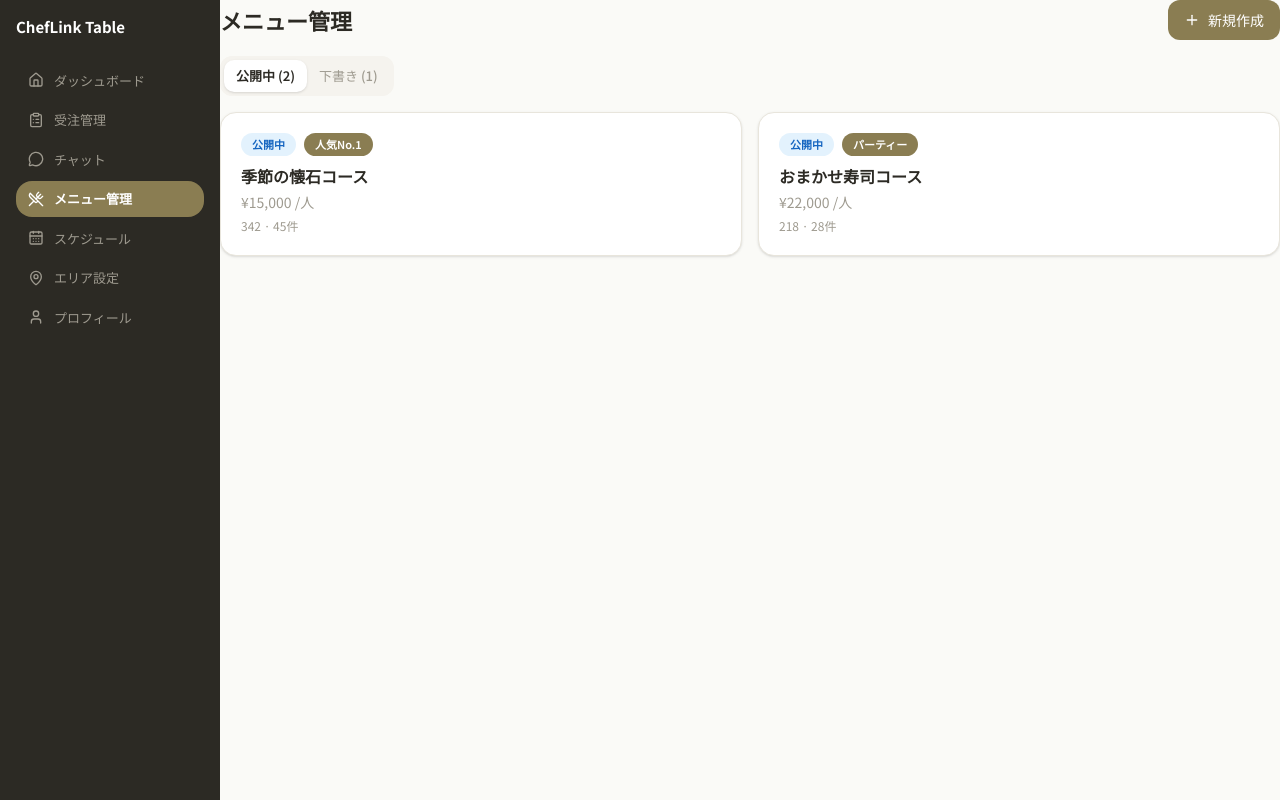
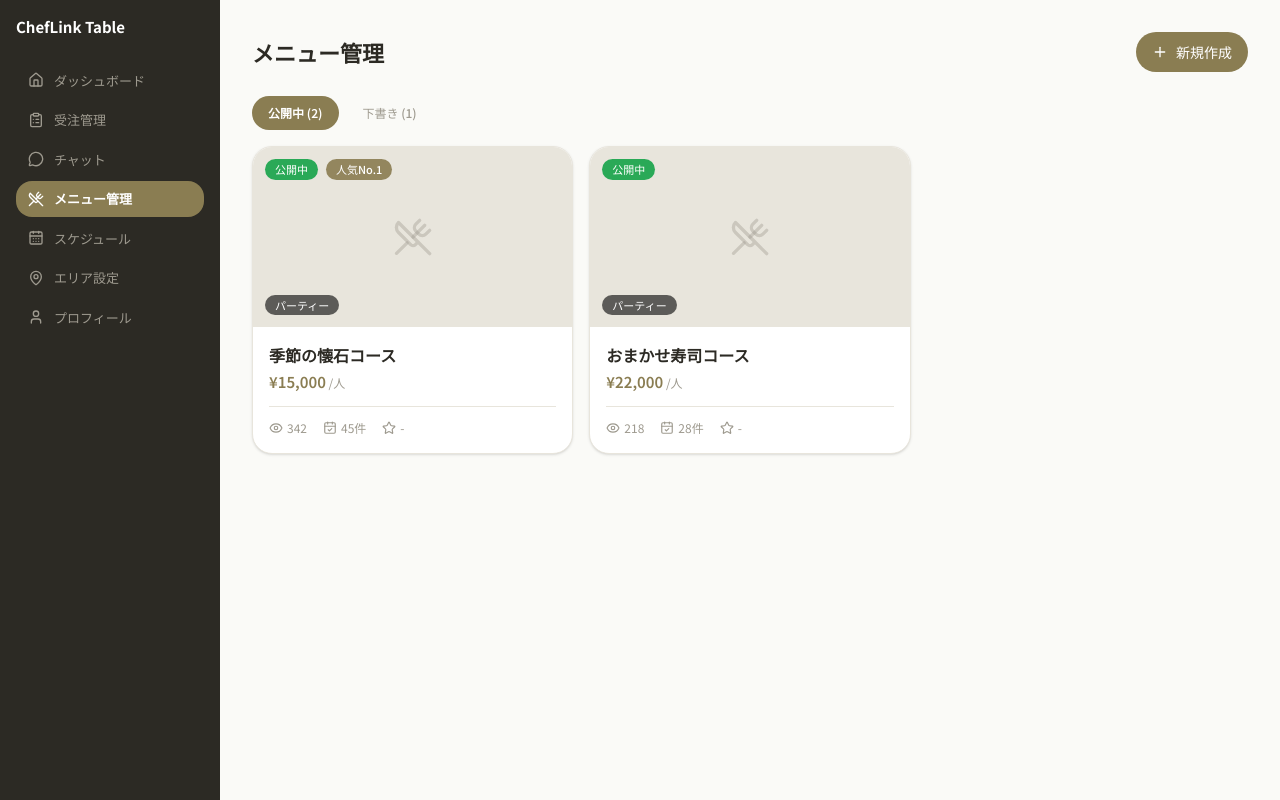
Before and after one commit to minhpham812/scan-chef-sharedine, a React (Vite) app: page /plans in a window 1280 px wide. Built offline with nearby package versions, Linux system fonts and the light colour scheme.

Commit message:
Refactor PlansPage to use structured Plan interface and improve tab filtering functionality

```diff
--- a/src/components/schedule/schedule-calendar.tsx
+++ b/src/components/schedule/schedule-calendar.tsx
@@ -76,7 +76,6 @@ export function ScheduleCalendar({
 
             const isSelected = selectedDay === day
             const isScheduled = scheduledDays.has(day)
-            const isToday = day === 16 // simplified: compare to actual today if needed
             const weekDay = new Date(year, month, day).getDay()
 
             return (
--- a/src/pages/plans-page.tsx
+++ b/src/pages/plans-page.tsx
@@ -1,51 +1,205 @@
 import { useState } from 'react'
-import { Card, CardContent, CardHeader, CardTitle } from '@/components/ui/card'
+import { Link } from 'react-router-dom'
+import { Plus, Eye, CalendarCheck, Star, UtensilsCrossed } from 'lucide-react'
 import { Button } from '@/components/ui/button'
-import { Badge } from '@/components/ui/badge'
-import { Tabs, TabsList, TabsTrigger } from '@/components/ui/tabs'
-import { Plus } from 'lucide-react'
+import { PageHeader, PageContent } from '@/components/layout/page-header'
+import { cn } from '@/lib/utils'
 
-const publishedPlans = [
-  { id: 1, tag: '公開中', popular: '人気No.1', title: '季節の懐石コース', price: '¥15,000', reviews: '342', bookings: '45件' },
-  { id: 2, tag: '公開中', popular: 'パーティー', title: 'おまかせ寿司コース', price: '¥22,000', reviews: '218', bookings: '28件' },
+interface Plan {
+  id: string
+  title: string
+  price: string
+  category: string
+  status: 'published' | 'draft'
+  badges?: string[]
+  views: number
+  bookings: number
+  rating: string
+}
+
+const publishedPlans: Plan[] = [
+  {
+    id: 'b1000000-0000-0000-0000-000000000001',
+    title: '季節の懐石コース',
+    price: '¥15,000',
+    category: 'パーティー',
+    status: 'published',
+    badges: ['公開中', '人気No.1'],
+    views: 342,
+    bookings: 45,
+    rating: '-',
+  },
+  {
+    id: 'b1000000-0000-0000-0000-000000000002',
+    title: 'おまかせ寿司コース',
+    price: '¥22,000',
+    category: 'パーティー',
+    status: 'published',
+    badges: ['公開中'],
+    views: 218,
+    bookings: 28,
+    rating: '-',
+  },
 ]
 
-const draftPlans = [
-  { id: 3, tag: '下書き', popular: '', title: '新規プラン（仮）', price: '¥10,000', reviews: '-', bookings: '-' },
+const draftPlans: Plan[] = [
+  {
+    id: 'draft-1',
+    title: '新規プラン（仮）',
+    price: '¥10,000',
+    category: '',
+    status: 'draft',
+    badges: ['下書き'],
+    views: 0,
+    bookings: 0,
+    rating: '-',
+  },
 ]
 
-export function PlansPage() {
-  const [tab, setTab] = useState('published')
+interface TabFilterProps {
+  publishedCount: number
+  draftCount: number
+  activeTab: 'published' | 'draft'
+  onTabChange: (tab: 'published' | 'draft') => void
+}
 
+function TabFilter({ publishedCount, draftCount, activeTab, onTabChange }: TabFilterProps) {
   return (
-    <div className="space-y-4">
-      <div className="flex items-center justify-between">
-        <h1 className="text-[22px] font-heading font-semibold text-[#2c2a24]">メニュー管理</h1>
-        <Button><Plus className="h-4 w-4" />新規作成</Button>
-      </div>
-      <Tabs value={tab} onValueChange={setTab}>
-        <TabsList>
-          <TabsTrigger value="published">公開中 ({publishedPlans.length})</TabsTrigger>
-          <TabsTrigger value="draft">下書き ({draftPlans.length})</TabsTrigger>
-        </TabsList>
-      </Tabs>
-      <div className="grid gap-4 lg:grid-cols-2">
-        {(tab === 'published' ? publishedPlans : draftPlans).map((plan) => (
-          <Card key={plan.id} className="hover:shadow-md transition-shadow cursor-pointer">
-            <CardHeader className="pb-2">
-              <div className="flex items-center gap-2">
-                <Badge variant={plan.tag === '公開中' ? 'success' : 'secondary'}>{plan.tag}</Badge>
-                {plan.popular && <Badge variant="default">{plan.popular}</Badge>}
-              </div>
-            </CardHeader>
-            <CardContent>
-              <CardTitle className="text-[16px]">{plan.title}</CardTitle>
-              <p className="text-[14px] text-[#9e9a8f] mt-1">{plan.price} /人</p>
-              <p className="text-[12px] text-[#9e9a8f] mt-1">{plan.reviews} {plan.bookings !== '-' ? `· ${plan.bookings}` : ''}</p>
-            </CardContent>
-          </Card>
-        ))}
-      </div>
+    <div className="flex gap-2 overflow-x-auto">
+      <button
+        onClick={() => onTabChange('published')}
+        className={cn(
+          'shrink-0 rounded-full px-4 py-2 text-[12px] font-medium transition-colors',
+          activeTab === 'published'
+            ? 'bg-primary text-white font-semibold'
+            : 'text-muted hover:text-foreground'
+        )}
+      >
+        公開中 ({publishedCount})
+      </button>
+      <button
+        onClick={() => onTabChange('draft')}
+        className={cn(
+          'shrink-0 rounded-full px-4 py-2 text-[12px] font-medium transition-colors',
+          activeTab === 'draft'
+            ? 'bg-primary text-white font-semibold'
+            : 'text-muted hover:text-foreground'
+        )}
+      >
+        下書き ({draftCount})
+      </button>
     </div>
   )
 }
+
+interface PlanCardProps {
+  plan: Plan
+}
+
+function PlanCard({ plan }: PlanCardProps) {
+  return (
+    <Link to={`/plans/${plan.id}`} className="block">
+      <div className="group overflow-hidden rounded-xl border border-[#e8e5dc] bg-white shadow-sm transition-shadow hover:shadow-md">
+        {/* Image area */}
+        <div className="relative h-[180px] w-full overflow-hidden bg-[#E8E5DC]">
+          <div className="flex h-full w-full items-center justify-center">
+            <UtensilsCrossed className="h-10 w-10 text-muted/40" />
+          </div>
+
+          {/* Badges */}
+          <div className="absolute left-3 top-3 flex gap-2">
+            {plan.badges?.map((badge) => (
+              <span
+                key={badge}
+                className={cn(
+                  'rounded-full px-2.5 py-0.5 text-[11px] font-medium text-white',
+                  badge === '公開中' && 'bg-[#16a34a]/90',
+                  badge === '人気No.1' && 'bg-primary/90',
+                  badge === '下書き' && 'bg-[#9e9a8f]/90'
+                )}
+              >
+                {badge}
+              </span>
+            ))}
+          </div>
+
+          {/* Category */}
+          {plan.category && (
+            <span className="absolute bottom-3 left-3 rounded-full bg-black/60 px-2.5 py-0.5 text-[11px] font-medium text-white">
+              {plan.category}
+            </span>
+          )}
+        </div>
+
+        {/* Content */}
+        <div className="p-4">
+          <h3 className="text-[16px] font-bold text-[#2c2a24]">{plan.title}</h3>
+          <p className="mt-1 text-[15px] font-semibold text-primary">
+            {plan.price}
+            <span className="text-[12px] font-normal text-muted"> /人</span>
+          </p>
+
+          {/* Stats */}
+          <div className="mt-3 flex items-center gap-4 border-t border-[#e8e5dc] pt-3">
+            <div className="flex items-center gap-1 text-[12px] text-muted">
+              <Eye className="h-3.5 w-3.5" />
+              <span>{plan.views}</span>
+            </div>
+            <div className="flex items-center gap-1 text-[12px] text-muted">
+              <CalendarCheck className="h-3.5 w-3.5" />
+              <span>{plan.bookings}件</span>
+            </div>
+            <div className="flex items-center gap-1 text-[12px] text-muted">
+              <Star className="h-3.5 w-3.5" />
+              <span>{plan.rating}</span>
+            </div>
+          </div>
+        </div>
+      </div>
+    </Link>
+  )
+}
+
+export function PlansPage() {
+  const [tab, setTab] = useState<'published' | 'draft'>('published')
+
+  const plans = tab === 'published' ? publishedPlans : draftPlans
+
+  return (
+    <>
+      <PageHeader
+        title="メニュー管理"
+        action={
+          <Link to="/plans/new">
+            <Button className='rounded-full'>
+              <Plus className="h-4 w-4" />
+              新規作成
+            </Button>
+          </Link>
+        }
+      />
+      <PageContent>
+        <div className="mt-4">
+          <TabFilter
+            publishedCount={publishedPlans.length}
+            draftCount={draftPlans.length}
+            activeTab={tab}
+            onTabChange={setTab}
+          />
+
+          <div className="mt-4">
+            {plans.length === 0 ? (
+              <p className="text-[14px] text-muted">プランがありません</p>
+            ) : (
+              <div className="grid gap-4 lg:grid-cols-2 xl:grid-cols-3">
+                {plans.map((plan) => (
+                  <PlanCard key={plan.id} plan={plan} />
+                ))}
+              </div>
+            )}
+          </div>
+        </div>
+      </PageContent>
+    </>
+  )
+}
```
